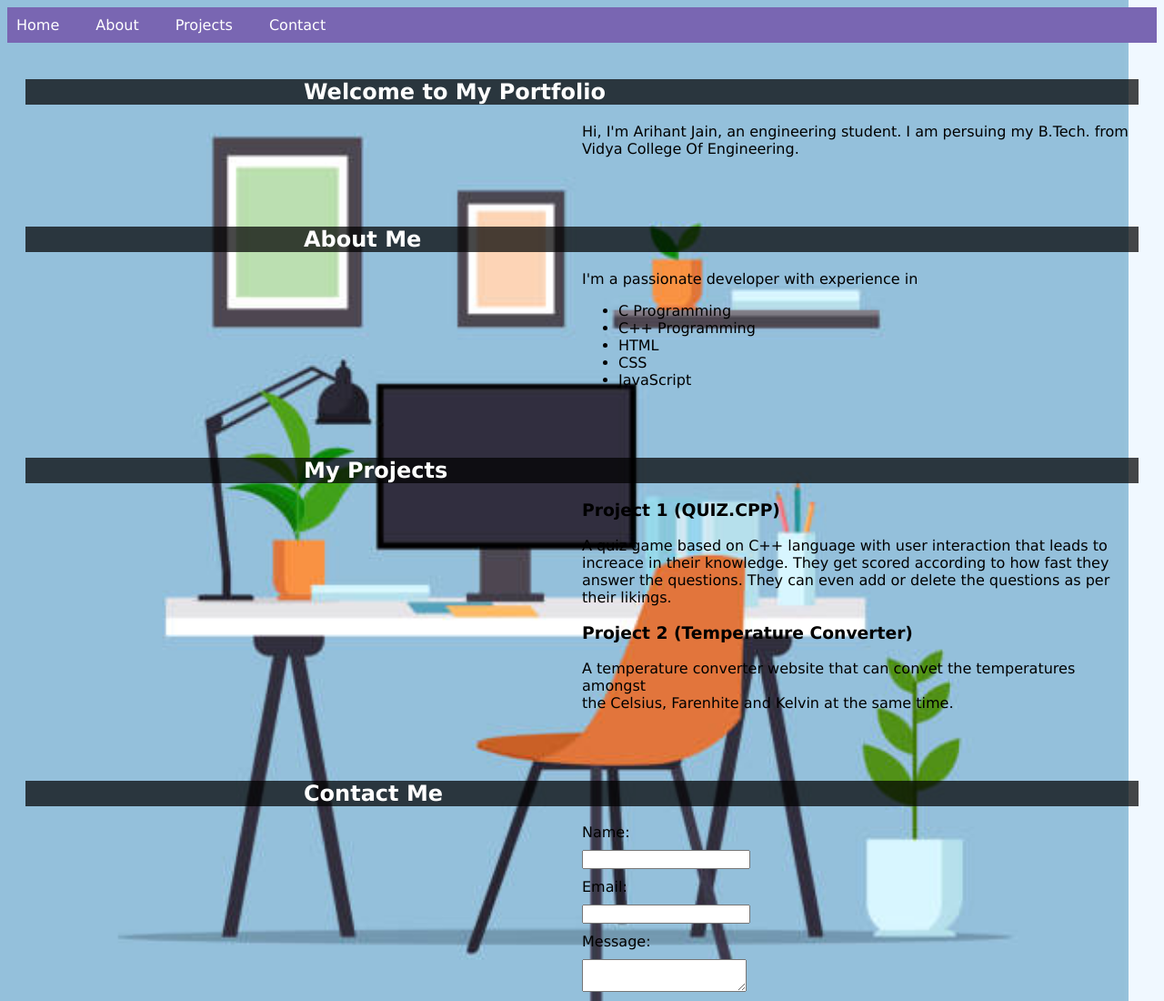
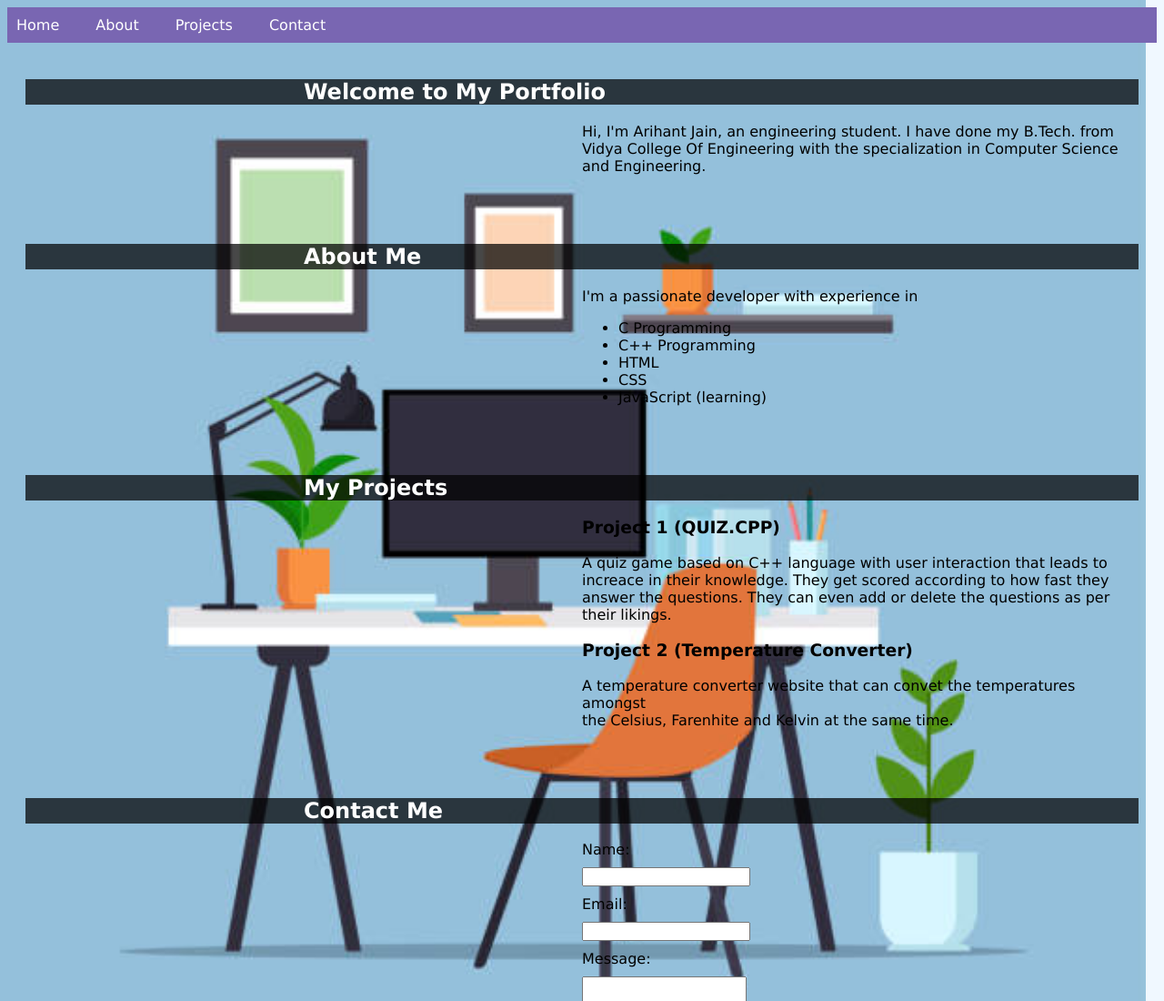
Before and after one commit to arihantjain-01/mini-project-, a plain HTML site: page portfolio.html in a window 1280 px wide. Shown: the top 1100 px of the page at 91% size. Drawn offline with Linux system fonts and the light colour scheme.

Commit message:
Update portfolio.html

```diff
--- a/portfolio.html
+++ b/portfolio.html
@@ -19,7 +19,7 @@
   <section id="home">
     <h1>Welcome to My Portfolio</h1>
     <p>Hi, I'm Arihant Jain, an engineering student.
-        I am persuing my B.Tech. from Vidya College Of Engineering.
+        I have done my B.Tech. from Vidya College Of Engineering with the specialization in Computer Science and Engineering.
     </p>
   </section>
 
@@ -31,7 +31,7 @@
         <li>C++ Programming</li>
         <li>HTML</li>
         <li>CSS</li>
-        <li>JavaScript</li>
+        <li>JavaScript (learning)</li>
     </ul>
   </section>
 
```
